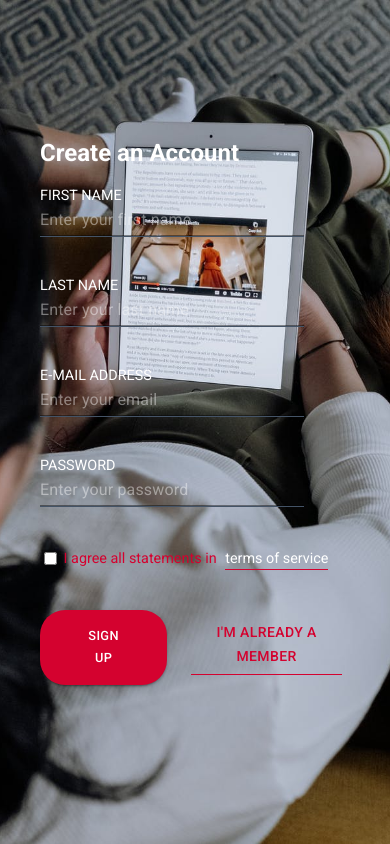
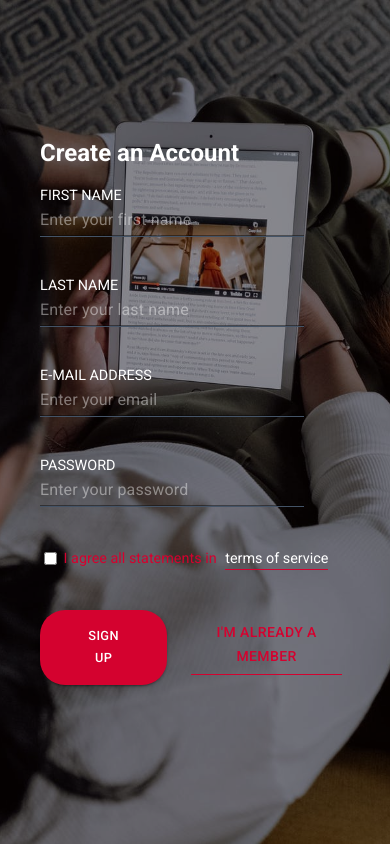
Before and after one commit to jherry50/NewsApp, a React (Create React App) app: page / in a window 390 px wide. Built offline with nearby package versions, Linux system fonts and the light colour scheme.

Commit message:
mobile overlay

```diff
--- a/src/App.css
+++ b/src/App.css
@@ -230,6 +230,7 @@ a.headLink{
     background-image: url('./assets/read.jpeg');
     background-position: center;
     background-size: cover;
+    box-shadow: inset 0 0 0 2000px rgba(10, 0, 1, 0.4);
   }
   .formFieldButton {
     background-color: #D4022F !important;
```
